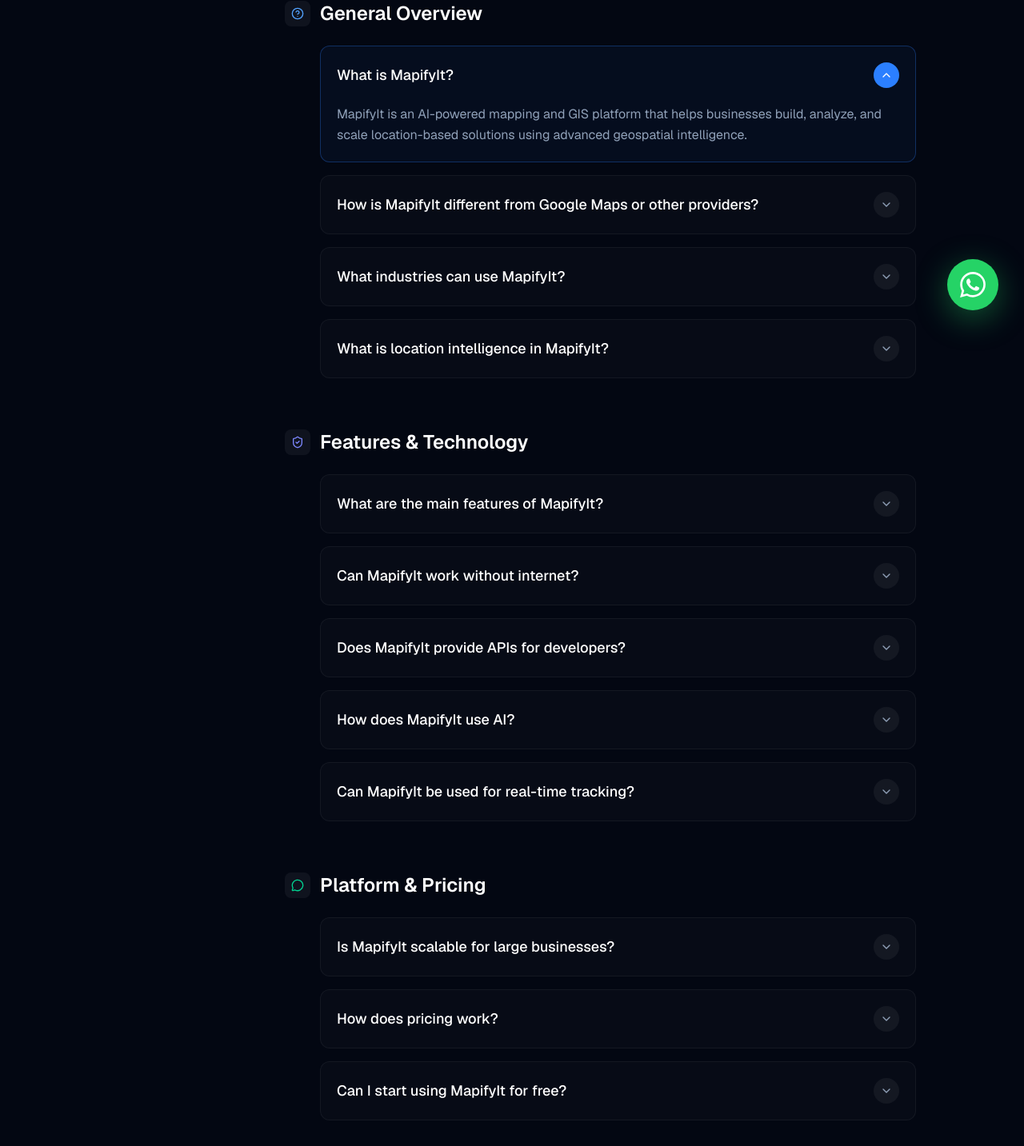
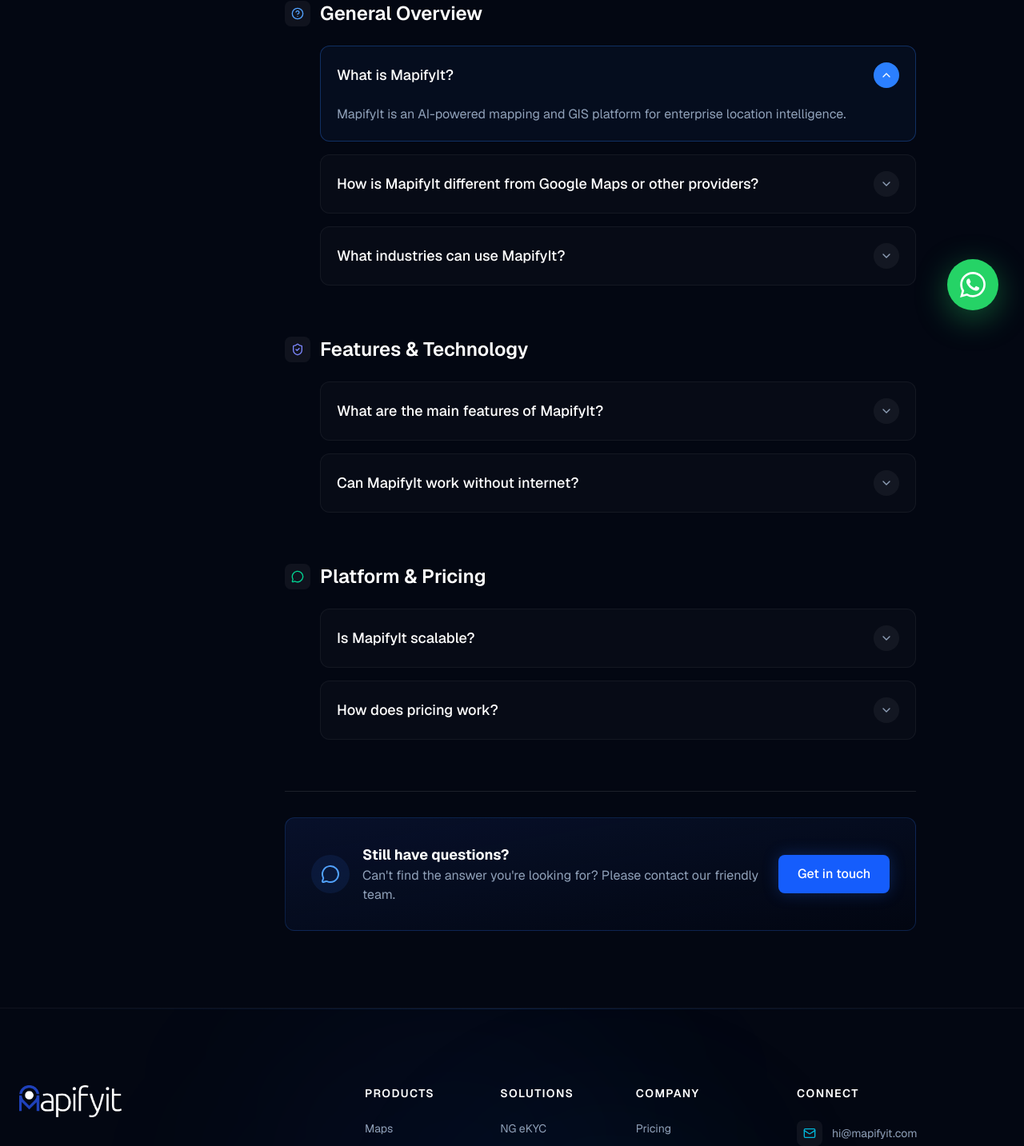
Before and after one commit to malik9594/mapifyit-web, a Next.js app: page /faqs in a window 1280 px wide. Shown: the part 380-1813 px from the top of the page at 80% size. Built offline with nearby package versions, Linux system fonts and the light colour scheme.

Commit message:
new fixes in faqs

```diff
--- a/app/faqs/page.tsx
+++ b/app/faqs/page.tsx
@@ -42,7 +42,6 @@ export default function FAQPage() {
 
                     {/* Main Content Area */}
                     <div className="lg:col-span-8">
-                        <Reveal>
                         <div className="inline-flex items-center gap-2 px-3 py-1.5 rounded-full bg-blue-500/10 border border-blue-500/20 text-xs font-bold uppercase tracking-wider text-blue-400 mb-6">
                             <HelpCircle className="w-3.5 h-3.5" /> Frequently Asked Questions
                         </div>
@@ -80,10 +79,9 @@ export default function FAQPage() {
                                     </Link>
                                 </div>
                             </section>
+                        </div>
+                    </div>
 
-                            </div>
-                        </Reveal>
-                    </div>
                 </div>
             </div>
         </div>
--- a/components/FAQSection.tsx
+++ b/components/FAQSection.tsx
@@ -2,8 +2,14 @@
 
 import React, { useState } from 'react';
 import { motion, AnimatePresence } from 'framer-motion';
-import { ChevronDown } from 'lucide-react';
+import { ChevronDown, HelpCircle, ShieldCheck, MessageCircle } from 'lucide-react';
 import { faqCategories } from '@/data/faqData';
+
+const IconMap = {
+  general: HelpCircle,
+  features: ShieldCheck,
+  platform: MessageCircle,
+};
 
 interface FAQSectionProps {
   categoryId: string;
@@ -17,6 +23,7 @@ export default function FAQSection({ categoryId, defaultOpen = false }: FAQSecti
   const [openIndex, setOpenIndex] = useState<number | null>(defaultOpen ? 0 : null);
 
   if (!category) return null;
+  const CategoryIcon = IconMap[category.iconId];
 
   const toggleFaq = (index: number) => {
     setOpenIndex(openIndex === index ? null : index);
@@ -26,7 +33,7 @@ export default function FAQSection({ categoryId, defaultOpen = false }: FAQSecti
     <section id={category.id} className="scroll-mt-32">
       <div className="flex items-center gap-3 mb-6">
         <div className={`w-8 h-8 rounded-lg bg-white/5 flex items-center justify-center ${category.colorClass}`}>
-          {category.icon}
+          <CategoryIcon className="w-4 h-4" />
         </div>
         <h2 className="text-2xl font-semibold text-white">{category.title}</h2>
       </div>
--- a/data/faqData.tsx
+++ b/data/faqData.tsx
@@ -9,7 +9,7 @@ export interface FAQ {
 export interface FAQCategory {
   id: string;
   title: string;
-  icon: React.ReactNode;
+  iconId: 'general' | 'features' | 'platform';
   colorClass: string;
   faqs: FAQ[];
 }
@@ -18,72 +18,52 @@ export const faqCategories: FAQCategory[] = [
   {
     id: "general",
     title: "General Overview",
-    icon: <HelpCircle className="w-4 h-4" />,
+    iconId: 'general',
     colorClass: "text-blue-400",
     faqs: [
       {
         question: "What is MapifyIt?",
-        answer: "MapifyIt is an AI-powered mapping and GIS platform that helps businesses build, analyze, and scale location-based solutions using advanced geospatial intelligence."
+        answer: "MapifyIt is an AI-powered mapping and GIS platform for enterprise location intelligence."
       },
       {
         question: "How is MapifyIt different from Google Maps or other providers?",
-        answer: "Unlike traditional map providers, MapifyIt offers deep localization, offline-first functionality, full data ownership (data sovereignty), and flexible deployment options including cloud, on-premise, or private cloud."
+        answer: "Unlike traditional map providers, MapifyIt offers deep localization, offline-first functionality, data sovereignty, and flexible deployment."
       },
       {
         question: "What industries can use MapifyIt?",
-        answer: "MapifyIt is suitable for logistics & fleet management, smart cities, defense & security, enterprise software, and mobility/transportation. Any business that relies on location data can benefit from our spatial intelligence."
-      },
-      {
-        question: "What is location intelligence in MapifyIt?",
-        answer: "Location intelligence refers to analyzing geographic data to understand patterns, optimize operations, and make smarter business decisions in real time using our advanced spatial engine."
+        answer: "MapifyIt is suitable for logistics, smart cities, defense, enterprise software, and mobility/transportation."
       }
     ]
   },
   {
     id: "features",
     title: "Features & Technology",
-    icon: <ShieldCheck className="w-4 h-4" />,
+    iconId: 'features',
     colorClass: "text-indigo-400",
     faqs: [
       {
         question: "What are the main features of MapifyIt?",
-        answer: "MapifyIt offers mapping & visualization APIs, search, routing & navigation, real-time traffic analytics, fleet tracking, geofencing, and AI-driven spatial intelligence."
+        answer: "MapifyIt offers mapping, GIS visualization, search, routing, real-time tracking, and AI spatial intelligence."
       },
       {
         question: "Can MapifyIt work without internet?",
-        answer: "Yes, MapifyIt is designed to work in low-bandwidth or completely offline environments, making it ideal for remote or secure operations where connectivity is limited."
-      },
-      {
-        question: "Does MapifyIt provide APIs for developers?",
-        answer: "Yes, MapifyIt provides developer-friendly APIs and SDKs that allow easy integration across web, mobile, and enterprise applications with minimal effort."
-      },
-      {
-        question: "How does MapifyIt use AI?",
-        answer: "MapifyIt combines AI with geospatial data to predict trends, provide real-time insights, improve decision-making, and automate complex location-based workflows."
-      },
-      {
-        question: "Can MapifyIt be used for real-time tracking?",
-        answer: "Yes, MapifyIt supports real-time tracking, routing, and monitoring, making it ideal for high-precision fleet management and logistics operations."
+        answer: "Yes, MapifyIt is designed to work in low-bandwidth or offline environments, ideal for remote or secure operations."
       }
     ]
   },
   {
     id: "platform",
     title: "Platform & Pricing",
-    icon: <MessageCircle className="w-4 h-4" />,
+    iconId: 'platform',
     colorClass: "text-emerald-400",
     faqs: [
       {
-        question: "Is MapifyIt scalable for large businesses?",
-        answer: "Yes, MapifyIt is built for massive scalability and can support both startups and enterprise-level operations with flexible infrastructure and modular pricing."
+        question: "Is MapifyIt scalable?",
+        answer: "Yes, MapifyIt is built for massive enterprise-level operations with modular pricing."
       },
       {
         question: "How does pricing work?",
-        answer: "MapifyIt uses transparent, usage-based pricing, allowing businesses to pay only for what they use without hidden costs or complex licensing agreements."
-      },
-      {
-        question: "Can I start using MapifyIt for free?",
-        answer: "Yes, MapifyIt offers a free tier so users can explore the platform and test our APIs before upgrading to advanced enterprise features."
+        answer: "MapifyIt uses transparent, usage-based pricing with no hidden costs."
       }
     ]
   }
```
Lines whose indentation alone changed are shown as unchanged.
